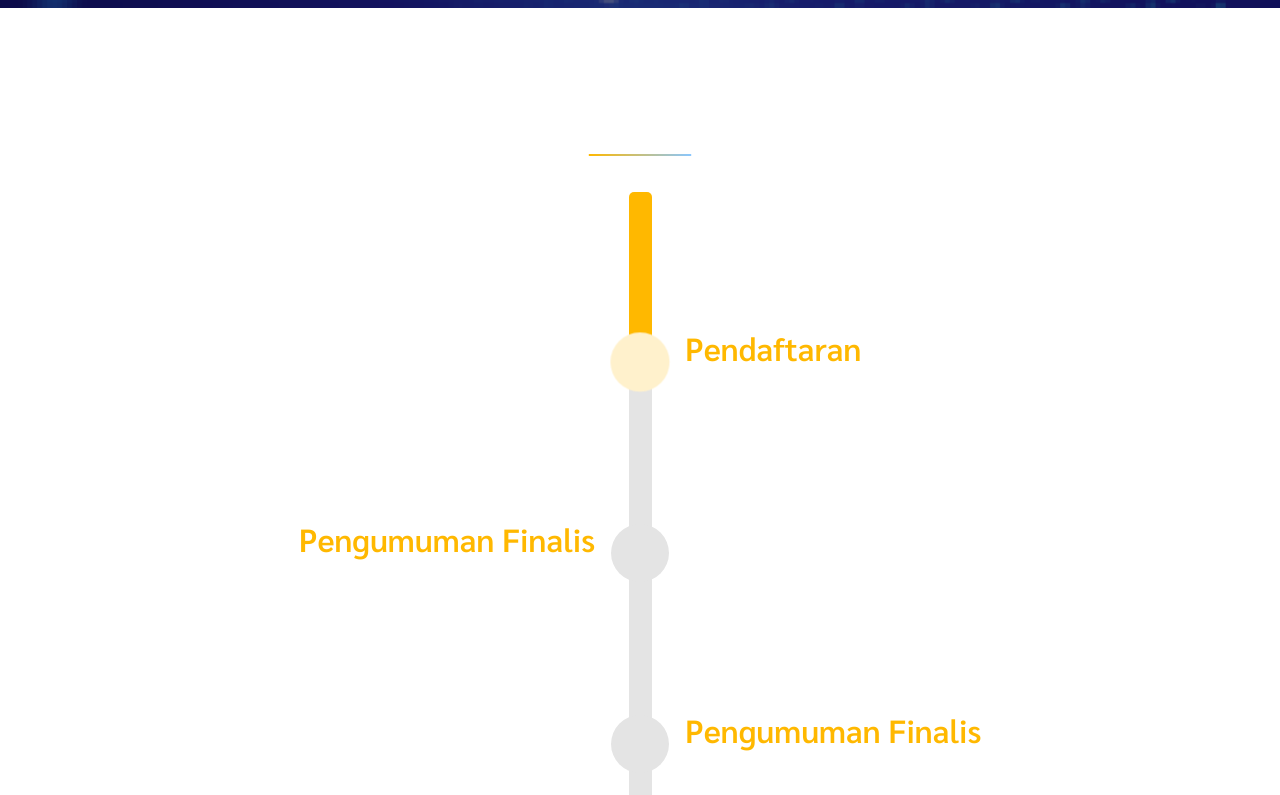
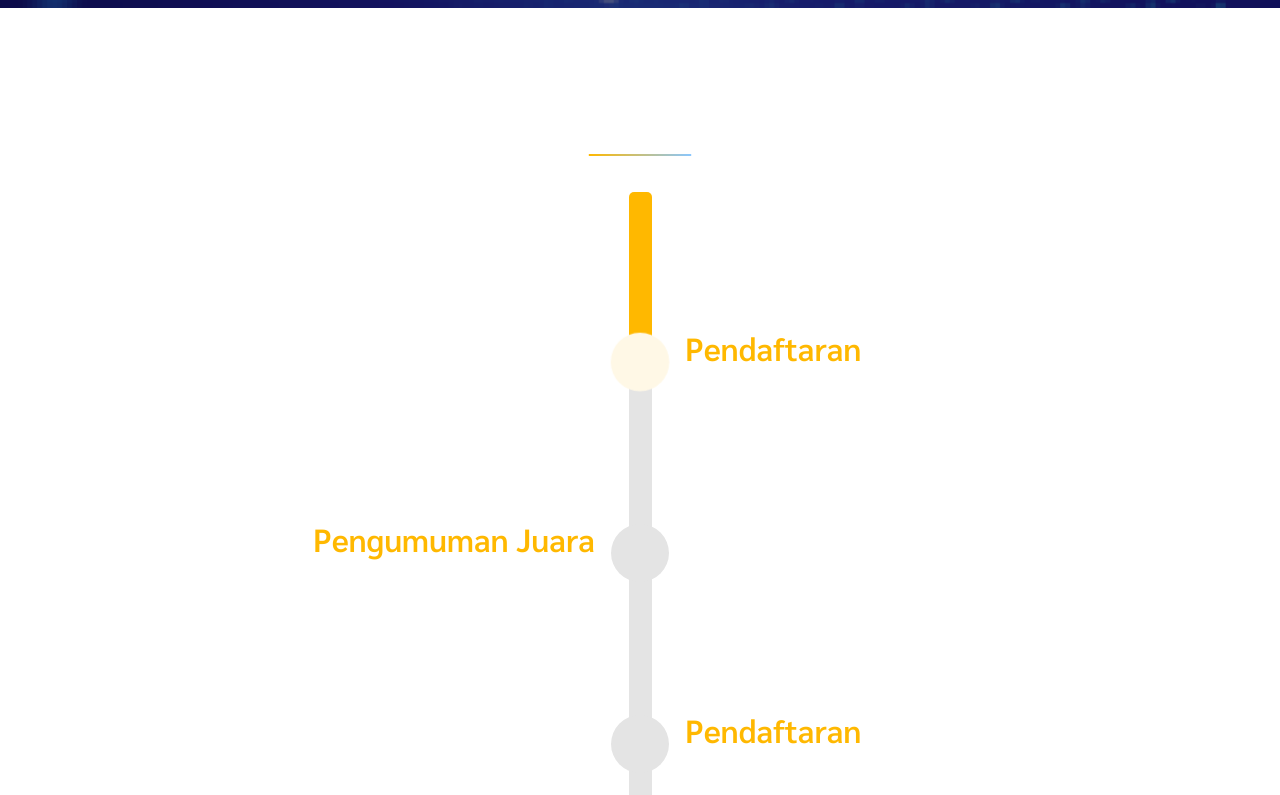
Before and after one commit to YAC-Project/itechpoliban-competition, a React (Vite) app: page / in a window 1280 px wide. Shown: the part 2005-2800 px from the top of the page. Built offline with nearby package versions, Linux system fonts and the light colour scheme; a web font is replaced by a local one.

Commit message:
update timeline

```diff
--- a/index.html
+++ b/index.html
@@ -1,5 +1,5 @@
 <!DOCTYPE html>
-<html lang="en">
+<html lang="en" style="scroll-behavior: smooth">
   <head>
     <meta charset="UTF-8" />
     <link rel="icon" type="image/svg+xml" href="/favicon.ico" />
--- a/src/App.jsx
+++ b/src/App.jsx
@@ -224,7 +224,7 @@ function App() {
           </div>
         </div>
       </header>
-      <section className="relative">
+      <section id="beranda" className="relative">
         <div className="absolute w-full h-full z-0">
           <img
             src={bgHero}
@@ -232,7 +232,7 @@ function App() {
           />
         </div>
         <div className="absolute bg-black/100 w-full h-full z-0 inset-0 bg-gradient-to-l from-black/80 via-[#8ac6ffa1] to-black/80  opacity-90"></div>
-        <div className="pt-[115px] pb-[74px] bg-[#111524] flex flex-col items-center justify-center">
+        <div className="pt-[115px] pb-[74px] bg-[#111524] flex flex-col items-center justify-center mx-4 md:mx-0">
           <div className="flex gap-[6px] z-0">
             <img src={logoPoliban} alt="Logo Poliban" className="w-16 h-16" />
             <img
@@ -341,7 +341,7 @@ function App() {
         </div>
       </section>
       {/* section 2 */}
-      <section>
+      <section id="tentang" className="scroll-mt-16">
         <div
           className="bg-cover bg-center h-full relative"
           style={{ backgroundImage: `url(${bgSection2})` }}
@@ -414,7 +414,7 @@ function App() {
               </div>
             </div>
           </div>
-          <section className="z-10">
+          <section id="kategori" className="z-10 scroll-mt-16">
             <div className="mt-20 md:mt-0 mx-10 md:mx-[105px] pb-10">
               <h2 className="font-Sarabun font-semibold text-[36px] sm:text-[46px] md:text-[64px] text-white text-center relative after:content-[''] after:w-full after:h-0.5 after:bg-gradient-to-r after:from-[#FFB800] after:to-[#8AC7FF] after:absolute after:-bottom-3 after:left-0 after:transition-all after:duration-300 after:ease-in-out after:transform after:scale-x-[.12] mb-10 mt-5">
                 Kategori Lomba
@@ -470,8 +470,8 @@ function App() {
         </div>
       </section>
 
-      <section>
-        <div className="mt-10">
+      <section id="timeline" className="scroll-mt-16">
+        <div className="mt-10 mx-10 md:mx-0">
           <h2 className="font-Sarabun font-semibold text-[36px] sm:text-[46px] md:text-[64px] text-white text-center relative after:content-[''] after:w-full after:h-0.5 after:bg-gradient-to-r after:from-[#FFB800] after:to-[#8AC7FF] after:absolute after:-bottom-3 after:left-0 after:transition-all after:duration-300 after:ease-in-out after:transform after:scale-x-[.08] mb-10 mt-5">
             Timeline
           </h2>
@@ -499,9 +499,59 @@ function App() {
                       Pendaftaran
                     </h3>
                     <p className="text-xl text-white font-medium italic">
-                      Semua Kategori Lomba <br />{" "}
+                      Desain Poster <br />{" "}
                       <span className="font-light not-italic">
                         14 Oktober - 2 November 2024
+                      </span>
+                    </p>
+                  </div>
+                  <hr
+                    className="rounded-none -mt-2 rounded-b-none bg-[#E4E4E4]"
+                    style={{
+                      width: "23px",
+                      height: "149px",
+                      zIndex: -1,
+                    }}
+                  />
+                </li>
+                <li className="font-Sarabun">
+                  <hr />
+                  <div className="timeline-middle">
+                    <div className="w-[58px] h-[58px] bg-[#E4E4E4] rounded-full -mt-4"></div>
+                  </div>
+                  <div className="timeline-start mb-10 -mt-20 mr-4">
+                    <h3 className="text-[#FFB800] font-semibold text-[32px] -mt-28 md:-mt-0 ml-3 md:ml-0">
+                      Pengumuman Juara
+                    </h3>
+                    <p className="text-xl text-white font-medium italic ml-3 md:ml-0">
+                      Desain Poster <br />{" "}
+                      <span className="font-light not-italic">
+                        09 November 2024
+                      </span>
+                    </p>
+                  </div>
+                  <hr
+                    className="rounded-none -mt-2 rounded-b-none bg-[#E4E4E4]"
+                    style={{
+                      width: "23px",
+                      height: "149px",
+                      zIndex: -1,
+                    }}
+                  />
+                </li>
+                <li className="font-Sarabun">
+                  <hr />
+                  <div className="timeline-middle">
+                    <div className="w-[58px] h-[58px] bg-[#E4E4E4] rounded-full -mt-4"></div>
+                  </div>
+                  <div className="timeline-end mb-10 -mt-20 ml-4">
+                    <h3 className="text-[#FFB800] font-semibold text-[32px]">
+                      Pendaftaran
+                    </h3>
+                    <p className="text-xl text-white font-medium italic">
+                      Karya Tulis Ilmiah, UI/UX, PPL <br />{" "}
+                      <span className="font-light not-italic">
+                        14 Oktober - 10 November 2024
                       </span>
                     </p>
                   </div>
@@ -524,9 +574,9 @@ function App() {
                       Pengumuman Finalis
                     </h3>
                     <p className="text-xl text-white font-medium italic ml-3 md:ml-0">
-                      Lomba PPL, UI/UX, POSTER <br />{" "}
+                      Karya Tulis Ilmiah, UI/UX, PPL <br />{" "}
                       <span className="font-light not-italic">
-                        04 November 2024
+                        17 November 2024
                       </span>
                     </p>
                   </div>
@@ -544,14 +594,14 @@ function App() {
                   <div className="timeline-middle">
                     <div className="w-[58px] h-[58px] bg-[#E4E4E4] rounded-full -mt-4"></div>
                   </div>
-                  <div className="timeline-end mb-10 -mt-20 ml-4">
+                  <div className="timeline-end mb-10 -mt-10 ml-4">
                     <h3 className="text-[#FFB800] font-semibold text-[32px]">
-                      Pengumuman Finalis
+                      Final Presentasi dan <br /> Penjurian
                     </h3>
                     <p className="text-xl text-white font-medium italic">
-                      Lomba Karya Tulis Ilmiah <br />{" "}
+                      Karya Tulis Ilmiah, UI/UX, PPL <br />{" "}
                       <span className="font-light not-italic">
-                        08 November 2024
+                        21 November 2024
                       </span>
                     </p>
                   </div>
@@ -569,39 +619,14 @@ function App() {
                   <div className="timeline-middle">
                     <div className="w-[58px] h-[58px] bg-[#E4E4E4] rounded-full -mt-4"></div>
                   </div>
-                  <div className="timeline-start mb-10 -mt-10 mr-4">
-                    <h3 className="text-[#FFB800] font-semibold text-[32px] -mt-16 md:-mt-0 ml-3 md:ml-0">
-                      Final Presentasi dan <br /> Penjurian
+                  <div className="timeline-start mb-10 -mt-24 mr-4">
+                    <h3 className="text-[#FFB800] font-semibold text-[32px] -mt-28 md:-mt-0 ml-3 md:ml-0">
+                      Pengumuman Juara
                     </h3>
                     <p className="text-xl text-white font-medium italic ml-3 md:ml-0">
-                      Lomba PPL, Desain UI/UX <br />{" "}
+                      Karya Tulis Ilmiah, UI/UX, PPL <br />{" "}
                       <span className="font-light not-italic">
-                        09 November 2024
-                      </span>
-                    </p>
-                  </div>
-                  <hr
-                    className="rounded-none -mt-2 rounded-b-none bg-[#E4E4E4]"
-                    style={{
-                      width: "23px",
-                      height: "149px",
-                      zIndex: -1,
-                    }}
-                  />
-                </li>
-                <li className="font-Sarabun">
-                  <hr />
-                  <div className="timeline-middle">
-                    <div className="w-[58px] h-[58px] bg-[#E4E4E4] rounded-full -mt-4"></div>
-                  </div>
-                  <div className="timeline-end mb-10 -mt-6 ml-4">
-                    <h3 className="text-[#FFB800] font-semibold text-[32px]">
-                      Final Presentasi dan <br /> Penjurian
-                    </h3>
-                    <p className="text-xl text-white font-medium italic">
-                      Lomba Karya Tulis Ilmiah <br />{" "}
-                      <span className="font-light not-italic">
-                        16 November 2024
+                        30 November 2024
                       </span>
                     </p>
                   </div>
```
